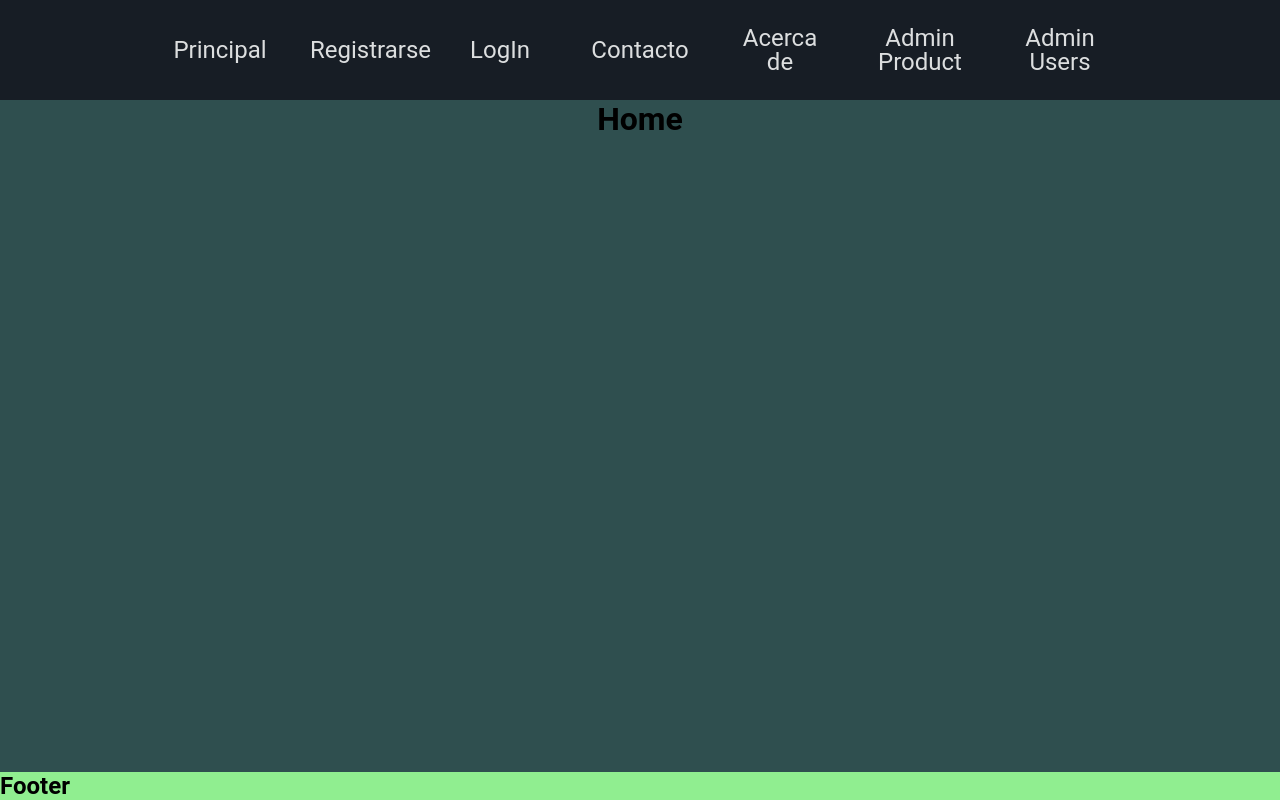
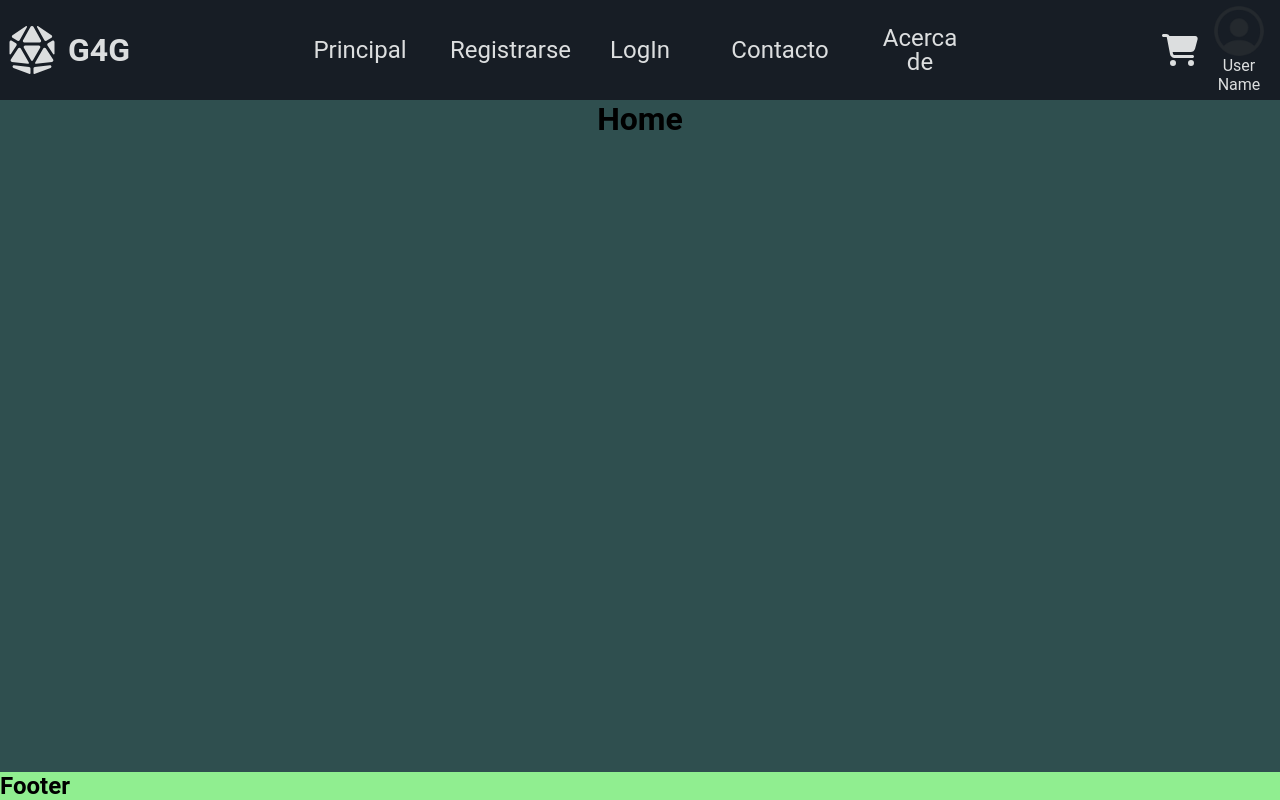
Before and after one commit to SantiVelez99/front-end-entrega-final, a React (Vite) app: page / in a window 1280 px wide. Built offline with nearby package versions, Linux system fonts and the light colour scheme.

Commit message:
finalizado el header

```diff
--- a/package.json
+++ b/package.json
@@ -10,6 +10,9 @@
     "preview": "vite preview"
   },
   "dependencies": {
+    "@fortawesome/fontawesome-svg-core": "^6.5.2",
+    "@fortawesome/free-solid-svg-icons": "^6.5.2",
+    "@fortawesome/react-fontawesome": "^0.2.1",
     "axios": "^1.6.8",
     "react": "^18.2.0",
     "react-dom": "^18.2.0",
--- a/src/layout/header/Header.jsx
+++ b/src/layout/header/Header.jsx
@@ -1,7 +1,10 @@
 import './header.css'
 import { NavLink } from "react-router-dom"
+import { FontAwesomeIcon } from '@fortawesome/react-fontawesome'
+import { faDiceD20, faCartShopping } from '@fortawesome/free-solid-svg-icons'
+
 export default function Header() {
-    const isAdmin = true
+    const isAdmin = false
     return (
         <header className="main-header">
             <div className="bg-menu-container">
@@ -25,6 +28,24 @@ export default function Header() {
                 </ul>
             </nav>
             </div>
+            <div className="header-container">
+            <a href="/" className="title-link"><FontAwesomeIcon className="header-icon" icon={faDiceD20} /></a>
+            <a href="/" className="title-link">
+                <h1 className="header-title">G4G</h1>
+            </a>
+        </div>
+        <div className="user-info-container">
+            <div className="user-cart">
+                <a href="#" className="title-link"><FontAwesomeIcon className="user-cart-icon" icon={faCartShopping} /></a>
+            </div>
+            <div className="user-info">
+                <img className="user-icon" src="src/assets/user/user-profile-default.png" alt="user profile default"/>
+                <div className="user-name-container">
+                    <span className="user-name">User</span>
+                    <span className="user-surname">Name</span>
+                </div>
+            </div>
+        </div>
         </header>
     )
 }
--- a/src/layout/header/header.css
+++ b/src/layout/header/header.css
@@ -255,9 +255,26 @@ body:has(.check-menu:checked) {
     }
 }
 
+@media screen and (width < 992px) and (width > 768px) {
+    .nav-list {
+        font-size: 1.2rem;
+
+        .nav-item {
+            margin: 1rem;
+            width: 75px;
+
+            &:hover {
+                font-size: 1.4rem;
+            }
+        }
+    }
+}
 @media screen and (width <= 768px) {
     .main-header {
         height: 75px;
+    }
+    .user-info{
+        display: none;
     }
     body:has(.check-menu:checked) {
         .user-info {
--- a/src/pages/home/Home.jsx
+++ b/src/pages/home/Home.jsx
@@ -1,4 +1,6 @@
 export default function Home(){
+
+
     return(
         <div className="home">
             <h1>Home</h1>
```
Also changed, not shown: src/assets/user/user-profile-default.png (added), 1 other file (tests, documents, lock files or other folders).
